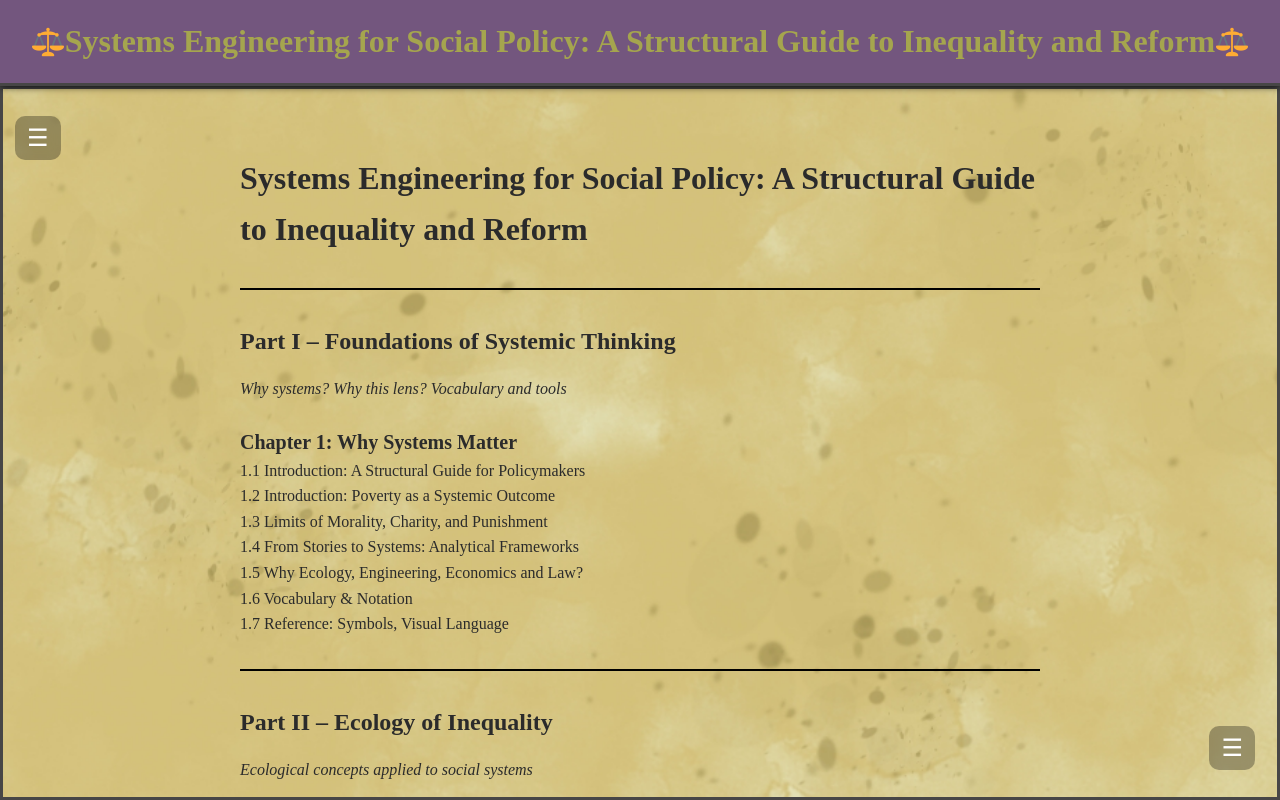
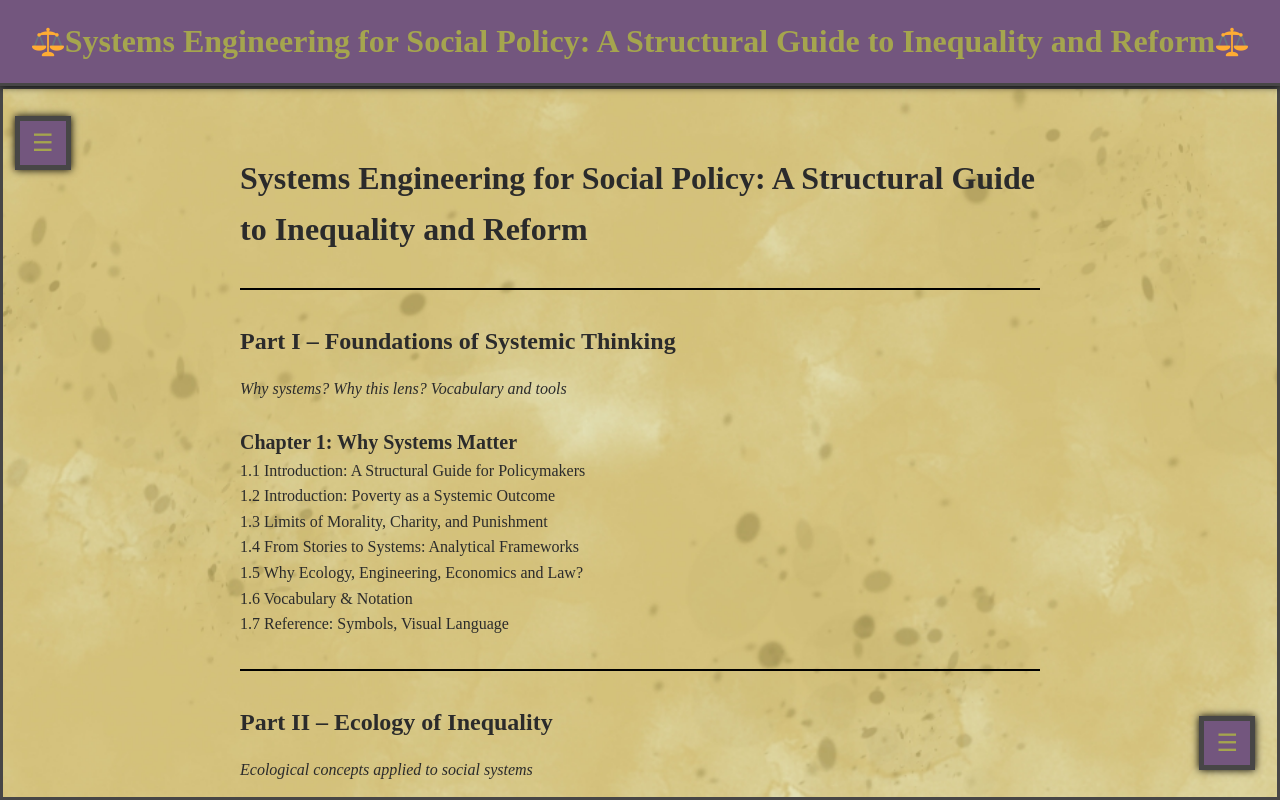
Before and after one commit to BrodyAcquilano/Systems, a React (Vite) app: page / in a window 1280 px wide. Built offline with nearby package versions, Linux system fonts and the light colour scheme; a web font is replaced by a local one.

Commit message:
Update to add options to select cursor and animation styling. Update to restyle sidebar toggles.

```diff
--- a/src/App.jsx
+++ b/src/App.jsx
@@ -36,13 +36,19 @@ function getRandomPosition() {
   const [fontStyle, setFontStyle] = useState("'Alegreya SC', serif");
   const [fontColor, setFontColor] = useState("#2b2b2b");
   const [bgPosition, setBgPosition] = useState(getRandomPosition());
+  const [cursor, setCursor]=useState("sparkle");
+  const [animationContent, setAnimationContent]=useState("sparkle");
 
 
-
-  const spawnSparkle = (x, y, isClick = false) => {
+  const spawnSparkle = (x, y, isClick = false, animationContent) => {
     const sparkle = document.createElement("div");
     sparkle.className = isClick ? "click-sparkle" : "sparkle";
-    sparkle.innerText = "✨";
+   const symbolMap = {
+    sparkle: "✨",
+    lightning: "⚡",
+  };
+
+  sparkle.innerText = symbolMap[animationContent] || "✨";
 
     sparkle.style.left = `${x}px`;
     sparkle.style.top = `${y}px`;
@@ -97,7 +103,7 @@ function getRandomPosition() {
 
   useEffect(() => {
     const handleMove = (e) => {
-      spawnSparkle(e.clientX, e.clientY, false);
+      spawnSparkle(e.clientX, e.clientY, false, animationContent);
     };
 
     const handleClick = (e) => {
@@ -106,7 +112,7 @@ function getRandomPosition() {
 
       const spawnBatch = () => {
         for (let i = 0; i < 10 && created < sparkleCount; i++) {
-          spawnSparkle(e.clientX, e.clientY, true);
+          spawnSparkle(e.clientX, e.clientY, true, animationContent);
           created++;
         }
         if (created < sparkleCount) {
@@ -124,7 +130,7 @@ function getRandomPosition() {
       window.removeEventListener("mousemove", handleMove);
       window.removeEventListener("click", handleClick);
     };
-  }, []);
+  }, [animationContent]);
 
   useEffect(() => {
     const loadMarkdown = async () => {
@@ -142,7 +148,7 @@ function getRandomPosition() {
 
   return (
     <div className="app-container">
-      <CustomCursor />
+      <CustomCursor cursor={cursor} />
       <div id="sparkle-container"></div>
       <div className="header-container">
         <Header />
@@ -197,6 +203,8 @@ function getRandomPosition() {
             setFontStyle={setFontStyle}
             fontColor={fontColor}
             setFontColor={setFontColor}
+            setCursor={setCursor}
+            setAnimationContent={setAnimationContent}
           />
         </div>
 
--- a/src/components/CustomCursor.jsx
+++ b/src/components/CustomCursor.jsx
@@ -1,7 +1,7 @@
 import { useEffect, useRef, useState } from "react";
 import "../styles/CustomCursor.css";
 
-function CustomCursor() {
+function CustomCursor({ cursor }) {
   const cursorRef = useRef(null);
   const [isTouchDevice, setIsTouchDevice] = useState(false);
 
@@ -28,15 +28,28 @@ function CustomCursor() {
 
   if (isTouchDevice) return null;
 
+  let cursorContent;
+
+  switch (cursor) {
+    case "lightning":
+      cursorContent = "⚡";
+      break;
+    case "sparkle":
+    default:
+      cursorContent = "✨";
+      break;
+  }
+
   return (
     <div className="custom-cursor" ref={cursorRef}>
-      ✨
+      {cursorContent}
     </div>
   );
 }
 
 export default CustomCursor;
 
+
 {
   /* Replace with ⚡or <img src="/cursor.svg" /> or inline SVG if you prefer */
 }
--- a/src/components/RightSidebar.jsx
+++ b/src/components/RightSidebar.jsx
@@ -1,6 +1,6 @@
 import "../styles/RightSidebar.css";
 
-function RightSidebar({ fontStyle, setFontStyle, fontColor, setFontColor }) {
+function RightSidebar({ fontStyle, setFontStyle, fontColor, setFontColor, setCursor, setAnimationContent }) {
   return (
     <aside className="right-sidebar">
       <div className="right-sidebar-title">Style Options</div>
@@ -24,8 +24,6 @@ function RightSidebar({ fontStyle, setFontStyle, fontColor, setFontColor }) {
           <option value="'MedievalSharp', cursive">MedievalSharp</option>
           <option value="'Caudex', serif">Caudex</option>
           <option value="'Segoe UI', Tahoma, Geneva, Verdana, sans-serif">Segoe UI / Tahoma</option>
-
-
         </select>
       </div>
 
@@ -47,7 +45,28 @@ function RightSidebar({ fontStyle, setFontStyle, fontColor, setFontColor }) {
           <option value="#1C1CA2">Royal Blue Ink</option>
           <option value="#003366">Ink Blue</option>
           <option value="#2C3E50">Slate Blue</option>
+        </select>
+      </div>
 
+      <div className="dropdown-group">
+        <label htmlFor="cursor-select">Cursor Style:</label>
+        <select
+          id="cursor-select"
+          onChange={(e) => setCursor(e.target.value)}
+        >
+          <option value="sparkle">✨ Sparkle</option>
+          <option value="lightning">⚡ Lightning</option>
+        </select>
+      </div>
+
+         <div className="dropdown-group">
+        <label htmlFor="animation-select">Animation Style:</label>
+        <select
+          id="animation-select"
+          onChange={(e) => setAnimationContent(e.target.value)}
+        >
+          <option value="sparkle">✨ Sparkle</option>
+          <option value="lightning">⚡ Lightning</option>
         </select>
       </div>
     </aside>
--- a/src/styles/App.css
+++ b/src/styles/App.css
@@ -32,15 +32,19 @@
   top: 30px;
   left: 350px;
   font-size: 1.5rem;
-  background: rgba(0, 0, 0, 0.3);
-  border: none;
-  color: white;
+  background-color: #73567e;
+  border: 5px solid #474646;
+  color: #a5a54e;
   padding: 8px 12px;
-  border-radius: 10px;
-  backdrop-filter: blur(6px);
+  box-shadow: 0 0 8px rgba(0, 0, 0, 1);
+  box-sizing: border-box;
   z-index: 1002;
   transition: left 0.4s ease, right 0.4s ease;
-  cursor:none;
+  cursor: none;
+}
+
+.left-side-toggle:hover {
+  color: #f5f596;
 }
 
 /* Position when panel is collapsed */
@@ -87,16 +91,21 @@
   bottom: 30px;
   right: 350px;
   font-size: 1.5rem;
-  background: rgba(0, 0, 0, 0.3);
-  border: none;
-  color: white;
+  background-color: #73567e;
+  border: 5px solid #474646;
+  color: #a5a54e;
   padding: 8px 12px;
-  border-radius: 10px;
-  backdrop-filter: blur(6px);
+  box-shadow: 0 0 8px rgba(0, 0, 0, 1);
+  box-sizing: border-box;
   z-index: 1004;
   transition: left 0.4s ease, right 0.4s ease;
-  cursor:none;
+  cursor: none;
 }
+
+.right-side-toggle:hover {
+  color: #f5f596;
+}
+
 
 /* Position when panel is collapsed */
 .right-toggle.right-collapsed-toggle {
```
Lines whose indentation alone changed are shown as unchanged.
